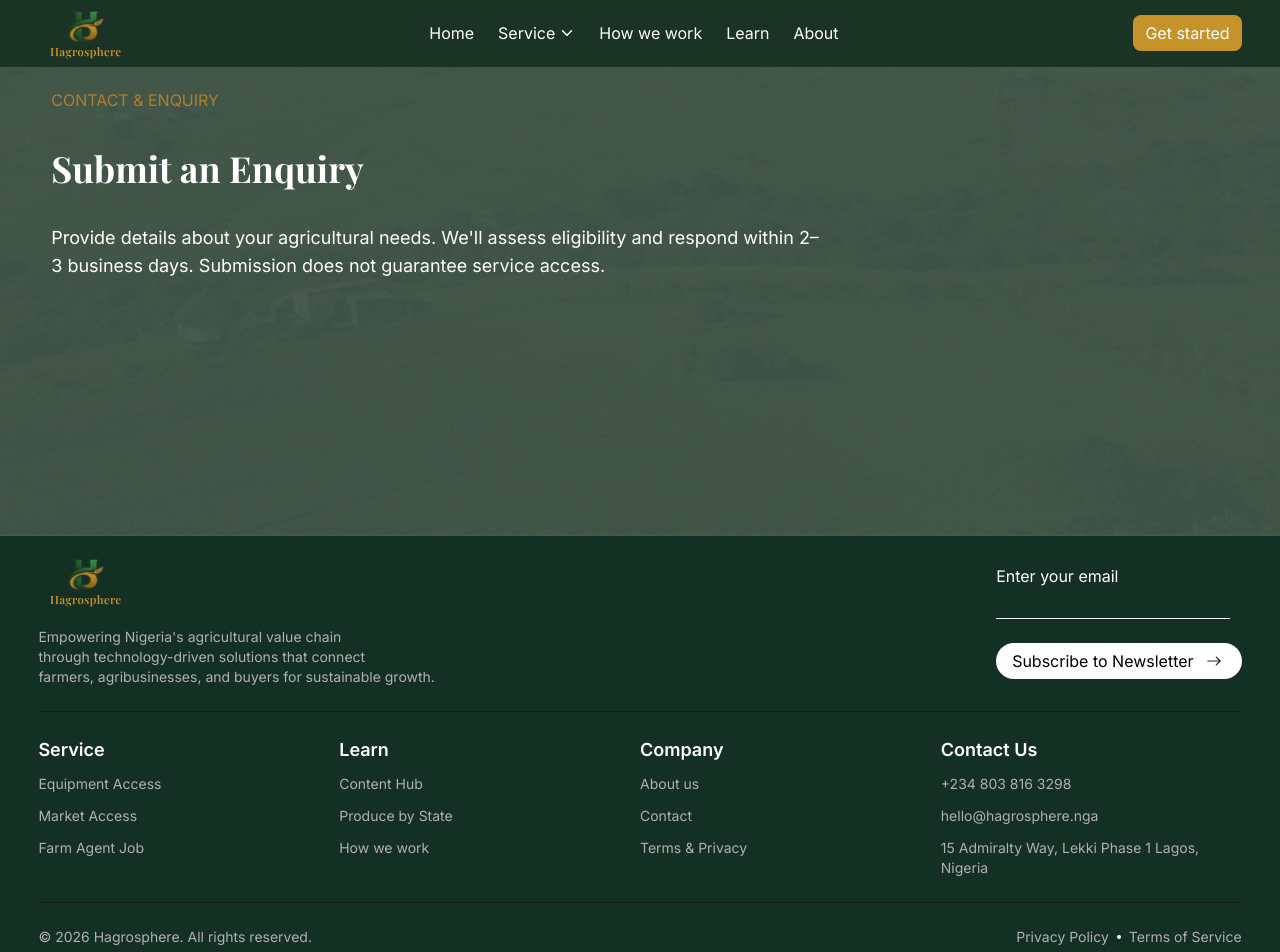
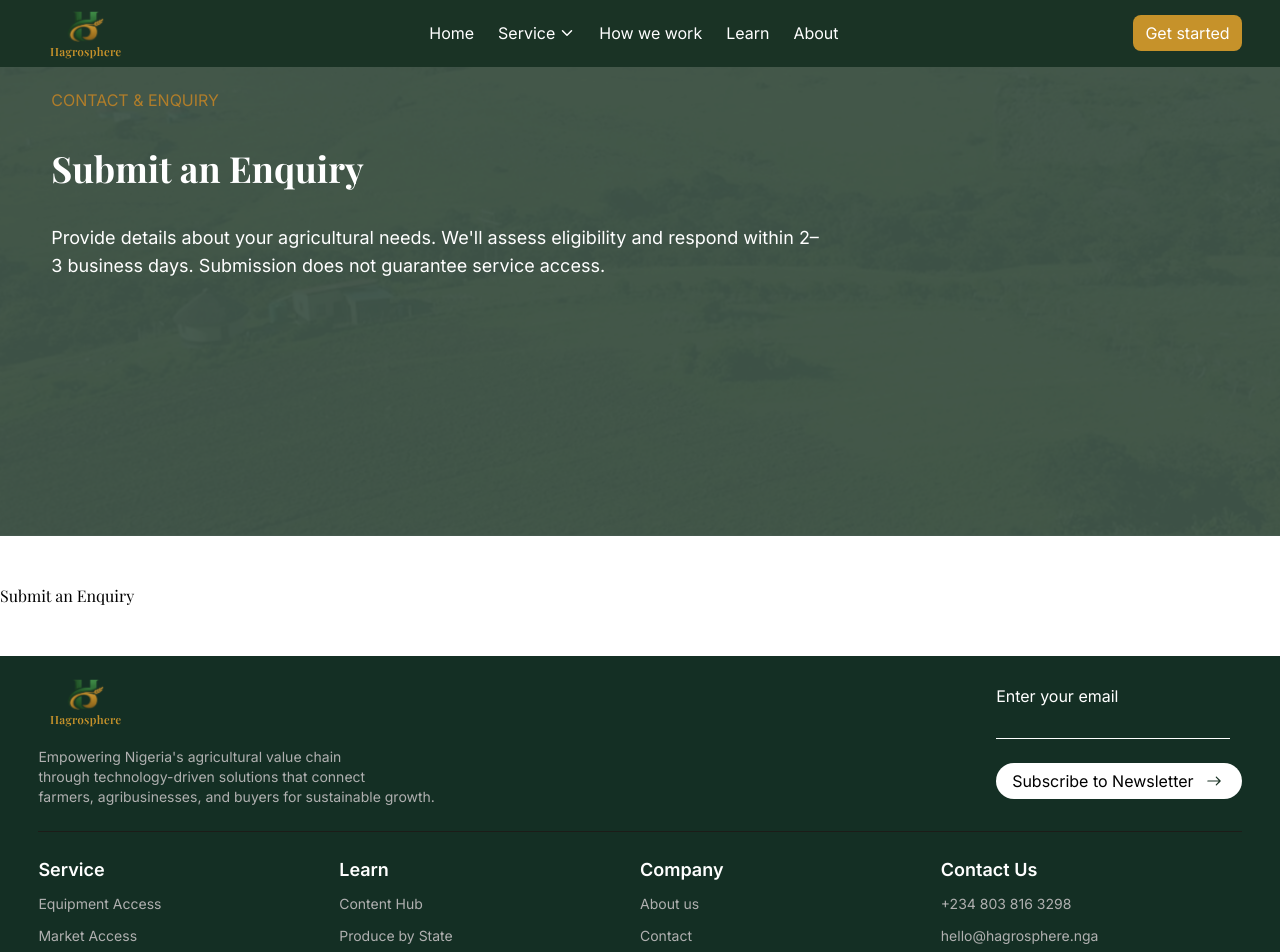
Before and after one commit to Hagrosphere/hagrosphere, a React (Vite) app: page /contact-us in a window 1280 px wide. Shown: the top 952 px of the page. Built offline with nearby package versions, Linux system fonts and the light colour scheme; a web font is replaced by a local one.

Commit message:
footer updated

```diff
--- a/src/components/Footer.jsx
+++ b/src/components/Footer.jsx
@@ -1,3 +1,4 @@
+import { Link } from "react-router";
 import { HagroLogo } from "../assets";
 import { IoIosArrowRoundForward } from "react-icons/io";
 
@@ -6,28 +7,41 @@ const Footer = () => {
     {
       id: 1,
       header: "Service",
-      other: ["Equipment Access", "Market Access", "Farm Agent Job"],
+      other: [
+        { id: 1, text: "Equipment Access", link: "/services/farm-equipment" },
+        { id: 2, text: "Market Access", link: "/services/market-access" },
+        { id: 3, text: "Farm Agent Job", link: "/services/farm-job" },
+      ],
     },
     {
       id: 2,
       header: "Learn",
-      other: ["Content Hub", "Produce by State", "How we work"],
+      other: [
+        { id: 1, text: "Content Hub", link: "/learn" },
+        { id: 2, text: "Produce by State", link: "/learn/produce-by-state" },
+        { id: 3, text: "How we work", link: "/how-we-work" },
+      ],
     },
     {
       id: 3,
       header: "Company",
-      other: ["About us", "Contact", "Terms & Privacy"],
+      other: [
+        { id: 1, text: "About us", link: "/about" },
+        { id: 2, text: "Contact", link: "/contact-us" },
+        { id: 3, text: "Terms & Privacy", link: "/privacy-policy" },
+      ],
     },
     {
       id: 4,
       header: "Contact Us",
       other: [
-        "+234 803 816 3298",
-        "hello@hagrosphere.nga",
-        "15 Admiralty Way, Lekki Phase 1 Lagos, Nigeria",
+        { id: 1, text: "+234 803 816 3298" },
+        { id: 2, text: "hello@hagrosphere.nga" },
+        { id: 3, text: "15 Admiralty Way, Lekki Phase 1 Lagos, Nigeria" },
       ],
     },
   ];
+
   return (
     <div className="w-full bg-bg-deepmain py-5 text-white">
       <div className="w-[96%] md:w-[94%] mx-auto ">
@@ -55,22 +69,31 @@ const Footer = () => {
           <hr />
         </div>
         <div className="my-4 grid grid-cols-1 md:grid-cols-2 lg:grid-cols-4 font-inter gap-y-7  ">
-          {footerData.map((item) => (
-            <div key={item.id}>
+          {footerData.map((section) => (
+            <div key={section.id}>
               <h2 className="text-white font-semibold text-sm md:text-base lg:text-lg">
-                {item.header}
+                {section.header}
               </h2>
-
-              <ul className="flex flex-col gap-y-3 mt-2.5">
-                {item.other.map((link, index) => (
-                  <li
-                    key={index}
-                    className="text-xs md:text-sm text-text-footer"
-                  >
-                    {link}
-                  </li>
-                ))}
-              </ul>
+              <div className="flex flex-col gap-y-3 mt-2.5">
+                {section.other.map((item) =>
+                  item.link ? (
+                    <Link
+                      to={item.link}
+                      key={item.id}
+                      className="text-xs md:text-sm text-text-footer"
+                    >
+                      {item.text}
+                    </Link>
+                  ) : (
+                    <span
+                      key={item.id}
+                      className="text-xs md:text-sm text-text-footer"
+                    >
+                      {item.text}
+                    </span>
+                  ),
+                )}
+              </div>
             </div>
           ))}
         </div>
--- a/src/pages/ContactUs.jsx
+++ b/src/pages/ContactUs.jsx
@@ -8,6 +8,12 @@ const ContactUs = () => {
         title="Submit an Enquiry"
         description="Provide details about your agricultural needs. We'll assess eligibility and respond within 2–3 business days. Submission does not guarantee service access."
       />
+      <section className="py-12 flex items-start flex-col md:flex-row gap-8">
+        <div className="w-full md:w-[50%]">
+          <h2 className="">Submit an Enquiry</h2>
+        </div>
+        <div className="w-full md:w-[50%]"></div>
+      </section>
     </div>
   );
 };
```
